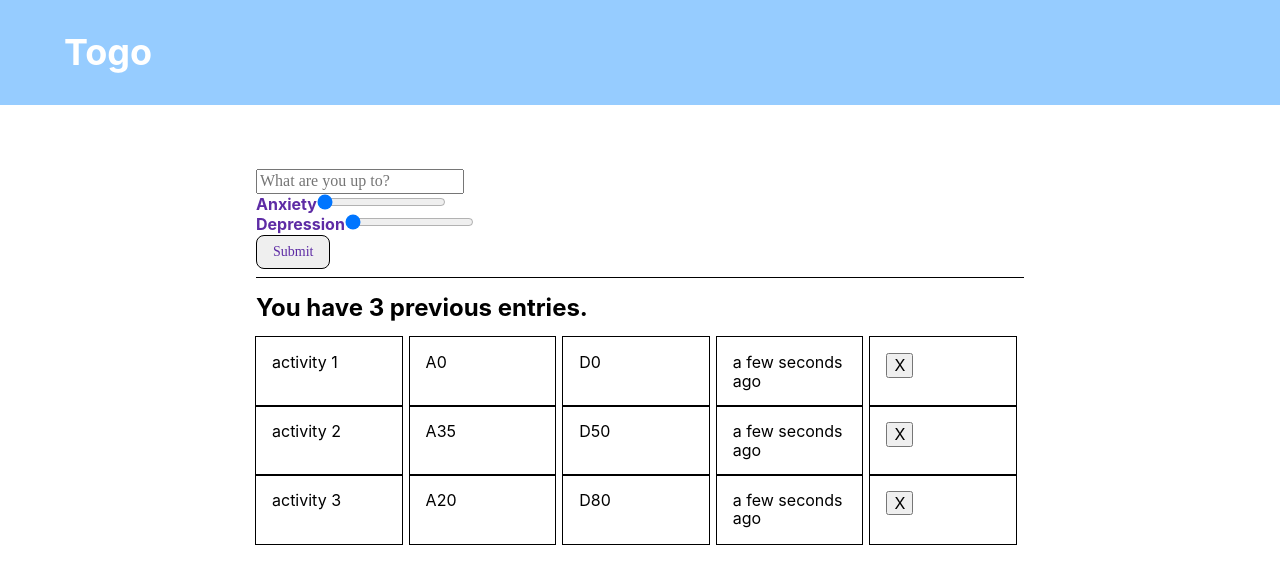
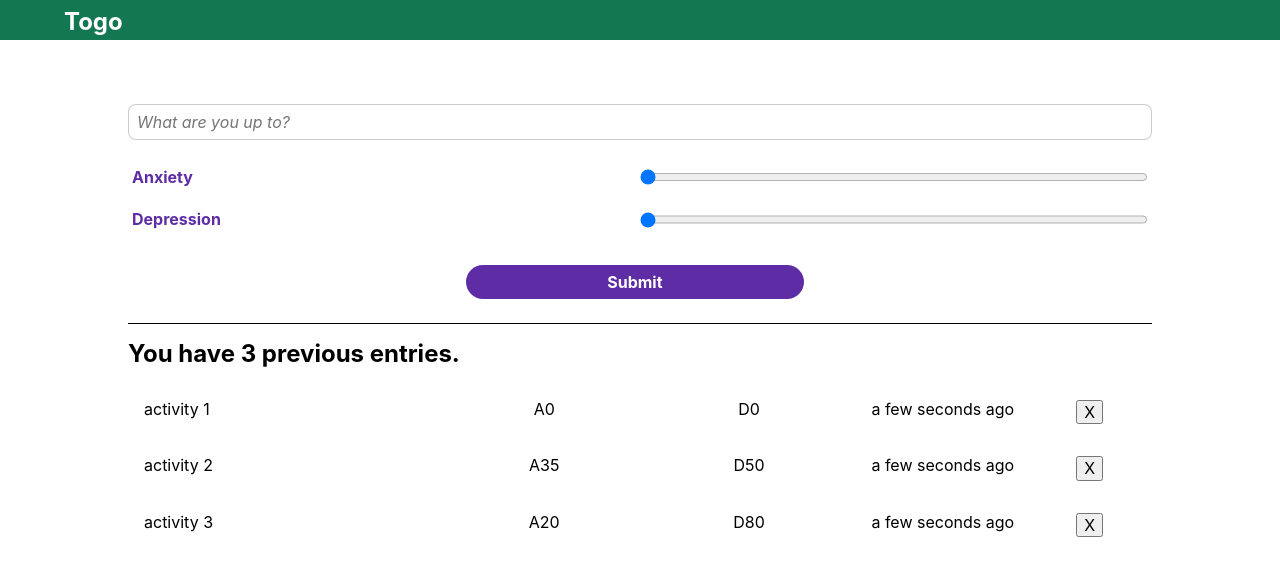
Before and after one commit to lucasmelin/togo-frog, a React (Create React App) app: page / in a window 1280 px wide. Shown: the top 584 px of the page. Built offline with nearby package versions, Linux system fonts and the light colour scheme.

Commit message:
feat: fix styling and add hosting

```diff
--- a/package.json
+++ b/package.json
@@ -1,7 +1,8 @@
 {
-  "name": "toad",
+  "name": "togo-frog",
   "version": "0.1.0",
   "private": true,
+  "homepage": "https://togofrog.lucasmelin.com",
   "dependencies": {
     "@testing-library/jest-dom": "^4.2.4",
     "@testing-library/react": "^9.3.2",
--- a/src/App.js
+++ b/src/App.js
@@ -50,7 +50,7 @@ function App() {
   return (
     <div>
       <Header />
-      <div className="mw9 center pa4 pt5-ns ph7-l">
+      <div className="mw9 center pa4 pt5-ns ph6-l">
         <div>
           <SubmitForm onFormSubmit={handleSubmit} />
           <EntriesHeader numEntries={ratings.length} />
@@ -85,19 +85,19 @@ const SubmitForm = (props) => {
       <div>
         <input
           type="text"
-          className="input"
+          className="input input-reset ba b--black-20 pa2 mb2 db w-100 br3 i sans-serif"
           placeholder="What are you up to?"
           value={term}
           onChange={(e) => setTerm(e.target.value)}
         />
       </div>
-      <div>
-        <label htmlFor="anxiety" className="mt3 purple sans-serif b tl">
+      <div className="flex pa1">
+        <label htmlFor="anxiety" className="w-50 mt3 purple sans-serif b tl">
           Anxiety
         </label>
         <input
           type="range"
-          className="input"
+          className="input mt3 tl w-50"
           id="anxiety"
           min="0"
           max="100"
@@ -106,13 +106,13 @@ const SubmitForm = (props) => {
           onChange={(e) => setAnxiety(e.target.value)}
         />
       </div>
-      <div>
-        <label htmlFor="depression" className="mt3 purple sans-serif b tl">
+      <div className="flex pa1">
+        <label htmlFor="depression" className="w-50 mt3 purple sans-serif b tl">
           Depression
         </label>
         <input
           type="range"
-          className="input"
+          className="input mt3 tl w-50"
           min="0"
           max="100"
           step="5"
@@ -120,20 +120,24 @@ const SubmitForm = (props) => {
           onChange={(e) => setDepression(e.target.value)}
         />
       </div>
-      <div>
-        <input
-          className="f6 link dim br3 ba ph3 pv2 mb2 dib purple"
-          type="submit"
-          value="Submit"
-        />
+      <div className="flex pt4 pb3">
+        <div className="w-33" />
+        <div className="w-33">
+          <input
+            className="w-100 f5 dim bn ph3 pv2 mb2 white b bg-purple sans-serif br-pill"
+            type="submit"
+            value="Submit"
+          />
+        </div>
       </div>
+      <div className="w-33" />
     </form>
   );
 };
 
 const Header = () => (
-  <header className="bg-light-blue flex w-100 ph3 pv3 pv4-ns ph4-m ph5-l">
-    <div className="mt9 white sans-serif b tl f2">Togo</div>
+  <header className="bg-dark-green flex w-100 ph3 pv3 pv1-ns ph1-m ph5-l">
+    <div className="mt1 white sans-serif b tl f3">Togo</div>
   </header>
 );
 
@@ -154,11 +158,11 @@ const Entry = ({ content, onDelete, id }) => {
   const since = moment.duration(moment(content.timestamp).diff(moment()));
   return (
     <div className="sans-serif flex">
-      <div className="outline w-25 pa3 mr2">{content.activity}</div>
-      <div className="outline w-25 pa3 mr2">A{content.anxiety}</div>
-      <div className="outline w-25 pa3 mr2">D{content.depression}</div>
-      <div className="outline w-25 pa3 mr2">{since.humanize()} ago</div>
-      <div className="outline w-25 pa3 mr2">
+      <div className="w-40 pa3 mr2">{content.activity}</div>
+      <div className="w-25 pa3 mr2 tc">A{content.anxiety}</div>
+      <div className="w-25 pa3 mr2 tc">D{content.depression}</div>
+      <div className="w-25 pa3 mr2">{since.humanize()} ago</div>
+      <div className="w-10 pa3 mr2">
         <button
           className="fa-times"
           onClick={() => {
```
Also changed, not shown: 1 other file (tests, documents, lock files or other folders).
